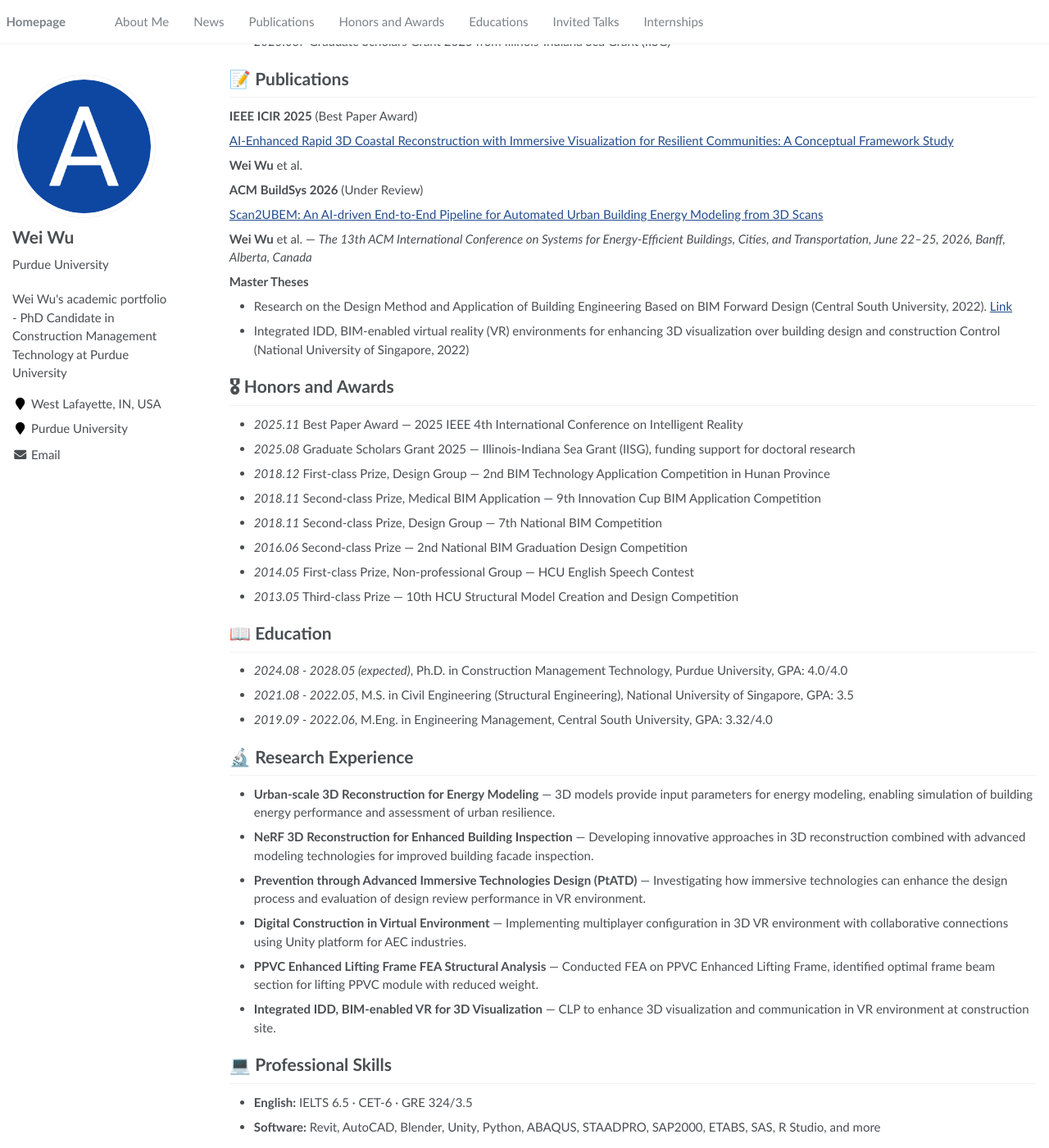
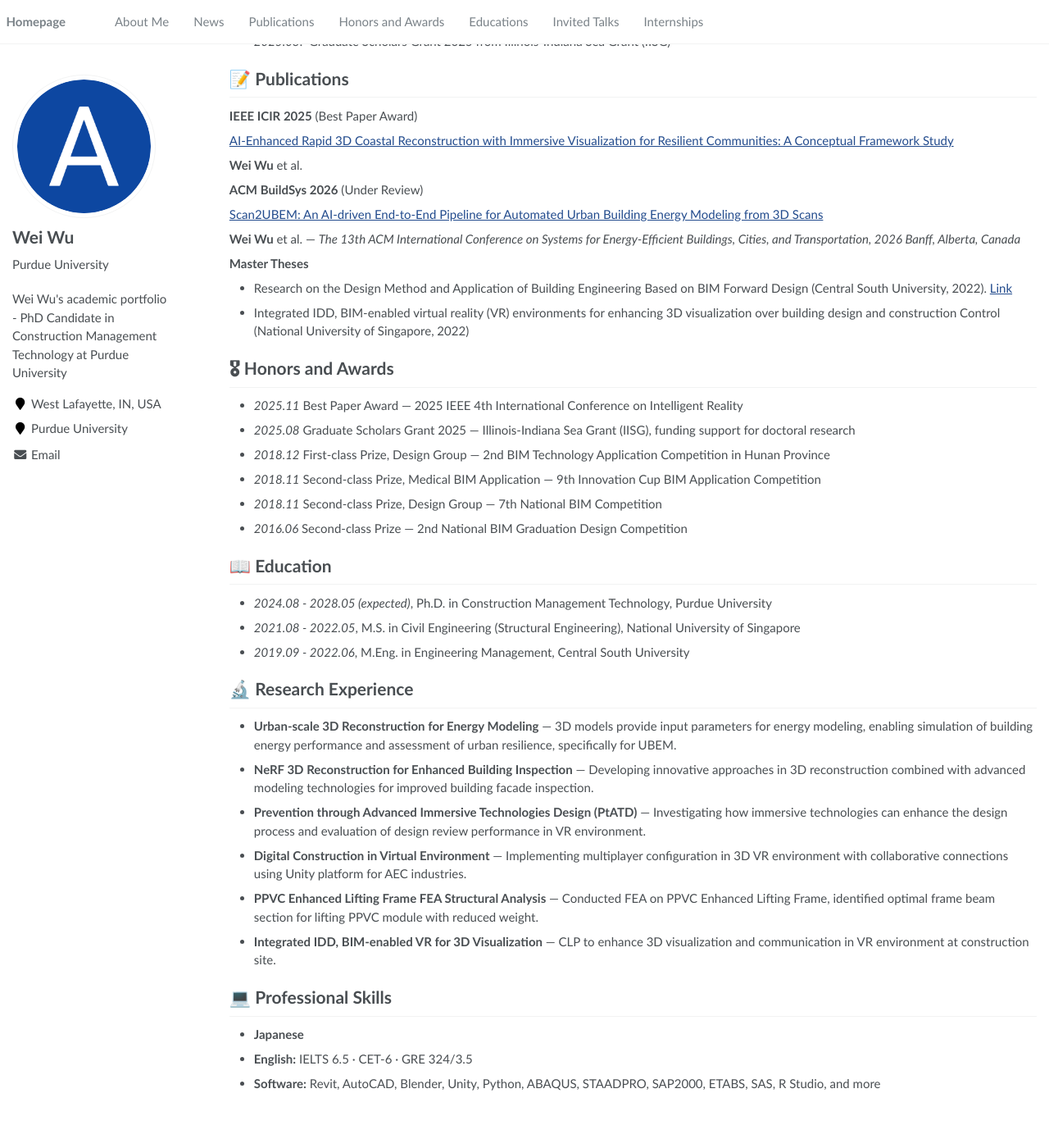
Before and after one commit to wuwei5v/weiwu.github.io, a Jekyll site: the page built from _pages/about.md, in a window 1280 px wide and 1400 px high, scrolled down 315 px. Shown: the whole window at 82% size. Built offline with Jekyll 4.4.1, drawn with Linux system fonts in a browser that asks for light colours; after the commit the page ends 1663 px from its top, so only the background shows below that; some of the changed text lies outside the part shown.

Commit message:
update about page and avatar

```diff
--- a/_pages/about.md
+++ b/_pages/about.md
@@ -35,7 +35,7 @@ I am a Ph.D. Candidate in Construction Management Technology at [Purdue Universi
 
 [Scan2UBEM: An AI-driven End-to-End Pipeline for Automated Urban Building Energy Modeling from 3D Scans]()
 
-**Wei Wu** et al. — *The 13th ACM International Conference on Systems for Energy-Efficient Buildings, Cities, and Transportation, June 22–25, 2026, Banff, Alberta, Canada*
+**Wei Wu** et al. — *The 13th ACM International Conference on Systems for Energy-Efficient Buildings, Cities, and Transportation, 2026 Banff, Alberta, Canada*
 
 **Master Theses**
 - Research on the Design Method and Application of Building Engineering Based on BIM Forward Design (Central South University, 2022). [Link](https://kns.cnki.net/KCMS/detail/detail.aspx?dbname=CMFDTEMP&filename=1023567346.nh)
@@ -48,16 +48,16 @@ I am a Ph.D. Candidate in Construction Management Technology at [Purdue Universi
 - *2018.11* Second-class Prize, Medical BIM Application — 9th Innovation Cup BIM Application Competition
 - *2018.11* Second-class Prize, Design Group — 7th National BIM Competition
 - *2016.06* Second-class Prize — 2nd National BIM Graduation Design Competition
-- *2014.05* First-class Prize, Non-professional Group — HCU English Speech Contest
-- *2013.05* Third-class Prize — 10th HCU Structural Model Creation and Design Competition
+
+
 
 # 📖 Education
-- *2024.08 - 2028.05 (expected)*, Ph.D. in Construction Management Technology, Purdue University, GPA: 4.0/4.0
-- *2021.08 - 2022.05*, M.S. in Civil Engineering (Structural Engineering), National University of Singapore, GPA: 3.5
-- *2019.09 - 2022.06*, M.Eng. in Engineering Management, Central South University, GPA: 3.32/4.0
+- *2024.08 - 2028.05 (expected)*, Ph.D. in Construction Management Technology, Purdue University
+- *2021.08 - 2022.05*, M.S. in Civil Engineering (Structural Engineering), National University of Singapore
+- *2019.09 - 2022.06*, M.Eng. in Engineering Management, Central South University
 
 # 🔬 Research Experience
-- **Urban-scale 3D Reconstruction for Energy Modeling** — 3D models provide input parameters for energy modeling, enabling simulation of building energy performance and assessment of urban resilience.
+- **Urban-scale 3D Reconstruction for Energy Modeling** — 3D models provide input parameters for energy modeling, enabling simulation of building energy performance and assessment of urban resilience, specifically for UBEM.
 - **NeRF 3D Reconstruction for Enhanced Building Inspection** — Developing innovative approaches in 3D reconstruction combined with advanced modeling technologies for improved building facade inspection.
 - **Prevention through Advanced Immersive Technologies Design (PtATD)** — Investigating how immersive technologies can enhance the design process and evaluation of design review performance in VR environment.
 - **Digital Construction in Virtual Environment** — Implementing multiplayer configuration in 3D VR environment with collaborative connections using Unity platform for AEC industries.
@@ -65,5 +65,6 @@ I am a Ph.D. Candidate in Construction Management Technology at [Purdue Universi
 - **Integrated IDD, BIM-enabled VR for 3D Visualization** — CLP to enhance 3D visualization and communication in VR environment at construction site.
 
 # 💻 Professional Skills
+- **Japanese**
 - **English:** IELTS 6.5 · CET-6 · GRE 324/3.5
 - **Software:** Revit, AutoCAD, Blender, Unity, Python, ABAQUS, STAADPRO, SAP2000, ETABS, SAS, R Studio, and more
```
Also changed, not shown: other parts of _pages/about.md (+2 -2 lines), images/Wei Wu Photo.png (added).
